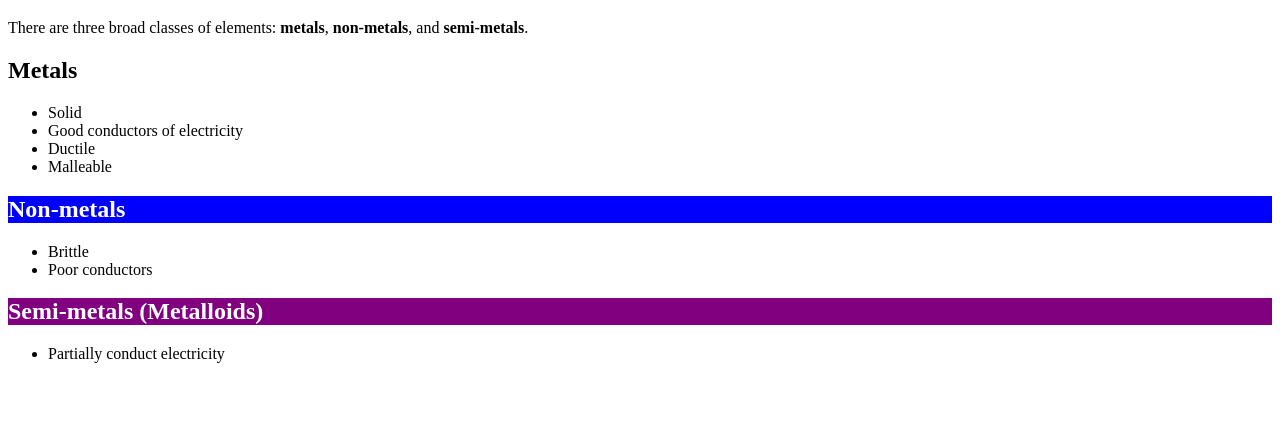
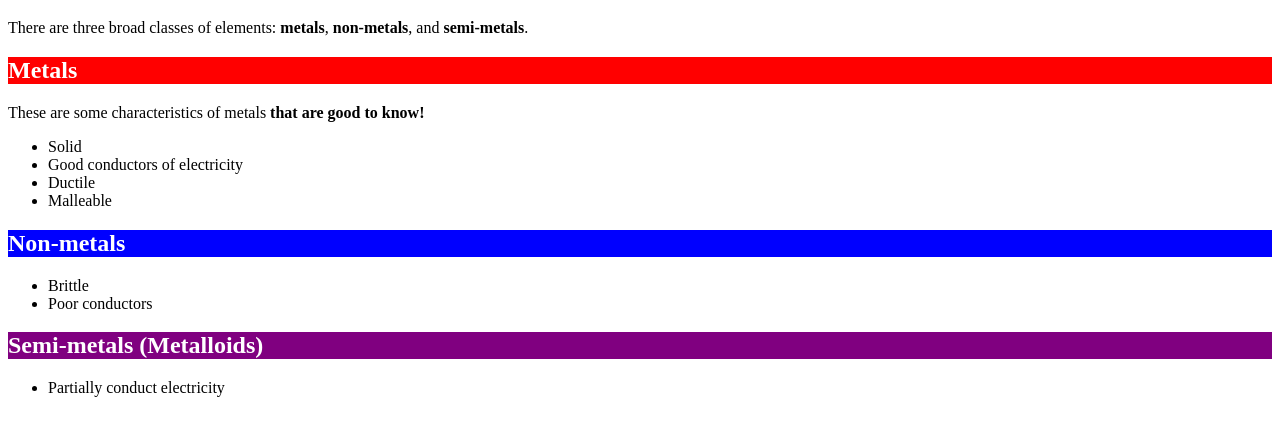
Before and after one commit to MMelkins/Test2024, a plain HTML site: page index.html in a window 1280 px wide. Shown: the part 61-496 px from the top of the page. Drawn offline with Linux system fonts and the light colour scheme.

Commit message:
Izdzēsu kļūdu, pievienoju rindkopu

```diff
--- a/index.html
+++ b/index.html
@@ -4,7 +4,6 @@
         <meta charset="utf-8">
         <title>Challenge: Classes of elements</title>
         <style>
-            }
             h2.metal {
                 color:white;
                 background:red
@@ -32,6 +31,8 @@
 
         <h2 class="metal">Metals</h2>
 
+        <p>These are some characteristics of metals <strong>that are good to know!</strong></p>
+
         <ul>
             <li>Solid</li>
             <li>Good conductors of electricity</li>
```
